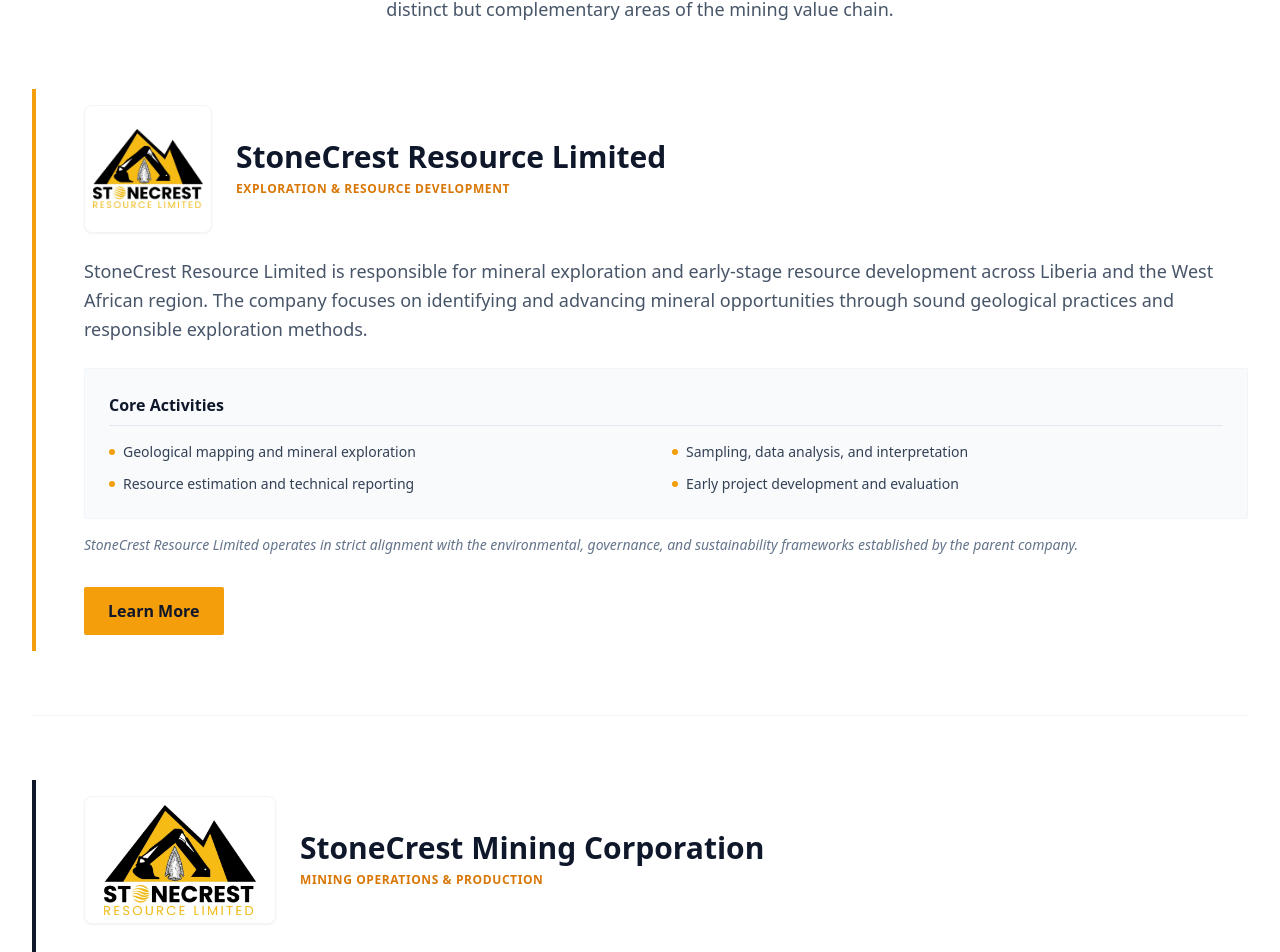
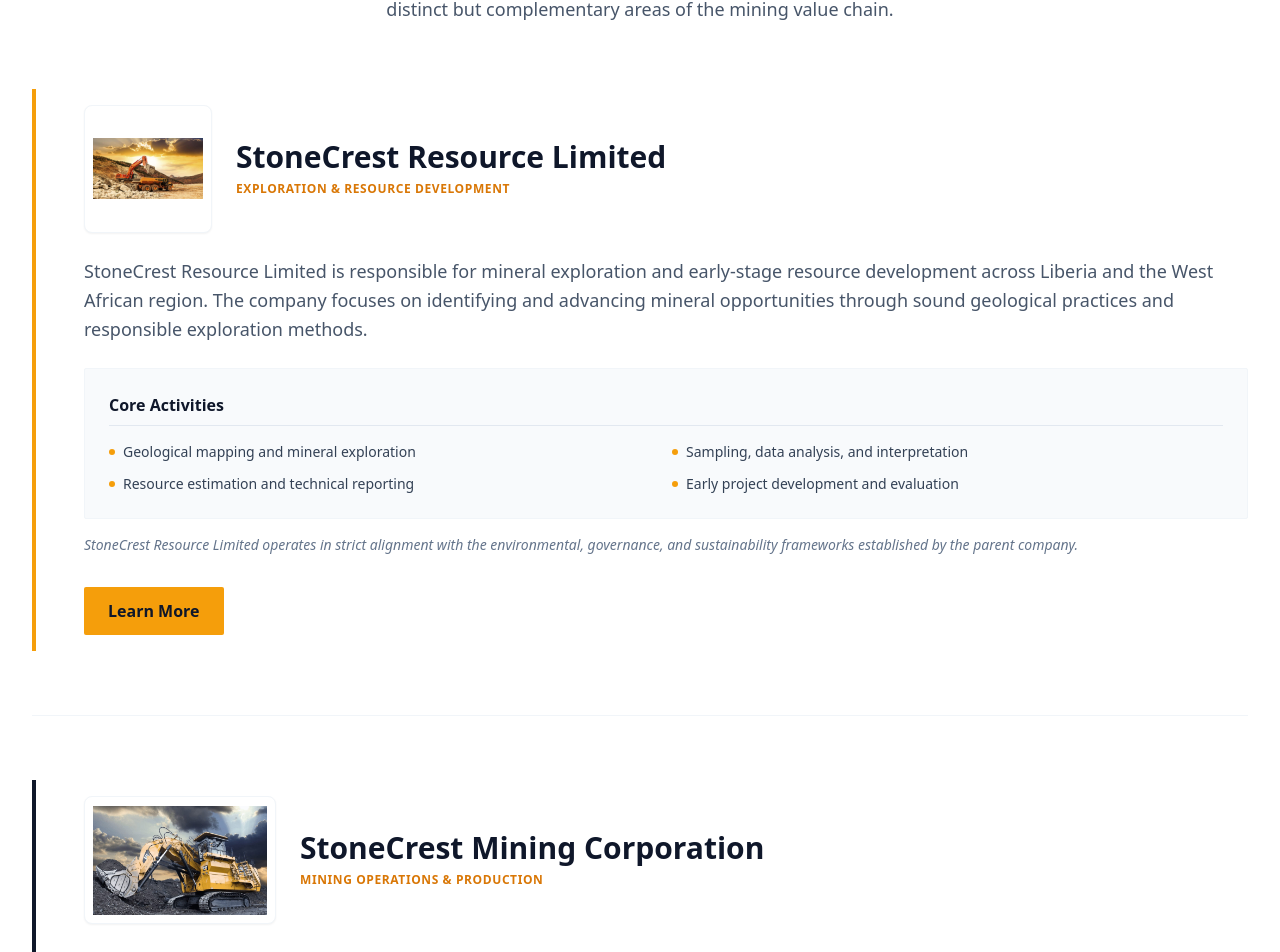
Before and after one commit to mskromah-sudo/Geo-Mining, a React (Vite) app in the folder geo-mining/: page /subsidiaries in a window 1280 px wide. Shown: the part 735-1687 px from the top of the page. Built offline with nearby package versions, Linux system fonts and the light colour scheme.

Commit message:
logo reset

```diff
--- a/geo-mining/pages/Subsidiaries.tsx
+++ b/geo-mining/pages/Subsidiaries.tsx
@@ -2,8 +2,9 @@
 import PageHeader from '../components/PageHeader';
 import { Layers } from 'lucide-react';
 import { useLocation } from 'react-router-dom';
-import resourceImg from '../images/Resource.jpg';
-import miningImg from '../images/Mining.jpg';
+import stmcLogo from '../images/stmc.jpeg';
+import scrlLogo from '../images/scrl.jpeg';
+
 
 const Subsidiaries: React.FC = () => {
   const { hash } = useLocation();
@@ -49,7 +50,7 @@
                 {/* Logo Area - Replace src with actual file path */}
                 <div className="w-32 h-32 flex-shrink-0 flex items-center justify-center bg-white rounded-lg shadow-sm border border-slate-100 p-2">
                   <img
-                    src={resourceImg}
+                    src={scrlLogo}
                     alt="StoneCrest Resource Limited Logo"
                     className="max-w-full max-h-full object-contain"
                   />
@@ -121,7 +122,7 @@
                 {/* Logo Area - Replace src with actual file path */}
                 <div className="w-48 h-32 flex-shrink-0 flex items-center justify-center bg-white rounded-lg shadow-sm border border-slate-100 p-2">
                   <img
-                    src={resourceImg}
+                    src={stmcLogo}
                     alt="StoneCrest Mining Corporation Logo"
                     className="max-w-full max-h-full object-contain"
                   />
```
